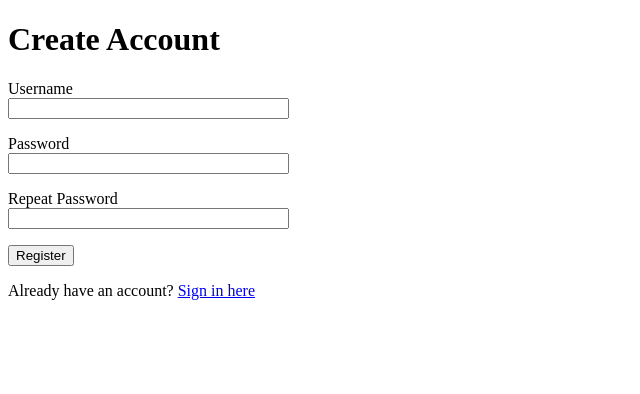
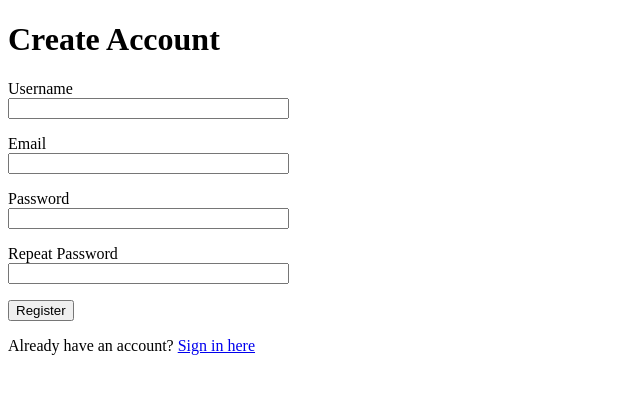
Before and after one commit to realguest3920/ACIT-2911-Agile-Development-Project, a Flask app: page /register in a window 1280 px wide. Shown: the top 394 px of the page, without its empty margins (0-640 px from the left). Run offline with Flask 3, Linux system fonts and the light colour scheme.

Commit message:
email added

```diff
--- a/app/forms.py
+++ b/app/forms.py
@@ -1,6 +1,6 @@
 from flask_wtf import FlaskForm
 from werkzeug.security import check_password_hash
-from wtforms import StringField, PasswordField, BooleanField, SubmitField
+from wtforms import StringField, PasswordField, BooleanField, SubmitField,EmailField
 from wtforms.validators import DataRequired, EqualTo
 
 class LoginForm(FlaskForm):
@@ -11,6 +11,7 @@ class LoginForm(FlaskForm):
 
 class RegisterForm(FlaskForm):
     username = StringField('Username', validators=[DataRequired()])
+    email = EmailField('Email' , validators=[DataRequired()])
     password = PasswordField('Password', validators=[DataRequired()])
     confirm_password = PasswordField('Repeat Password', validators=[DataRequired(), EqualTo('password')])
     submit = SubmitField('Register')
--- a/app/routes.py
+++ b/app/routes.py
@@ -32,14 +32,19 @@ def register():
     form = RegisterForm()
     if form.validate_on_submit():
         existing_user = mongo.db.users.find_one({"username": form.username.data})
-        if existing_user is None:
+        emailcheck = mongo.db.email.find_one({"email": form.username.data})
+        if existing_user:
+            flash('Username already exists')
+        elif emailcheck:
+            flash('Email already registered')
+        else:
             hashed_password = generate_password_hash(form.password.data)
             mongo.db.users.insert_one({
-                    "username": form.username.data,
-                    "password_hash": hashed_password
-                })
+                "username": form.username.data,
+                "email": form.email.data,
+                "password_hash": hashed_password
+            })
             flash('Account created successfully! Please log in.')
             return redirect(url_for('login'))
-        else:
-            flash('Username already exists')
+
     return render_template('register.html', title='Register', form=form)
--- a/app/templates/register.html
+++ b/app/templates/register.html
@@ -14,6 +14,13 @@
             {{ form.username(size=32) }}
             {% for error in form.username.errors %}
             <span style="color: red;"> [{{ error }} ]</span>
+            {% endfor %}
+        </p>
+        <p>
+            {{ form.email.label }} <br>
+            {{ form.email(size=32) }}
+            {% for error in form.email.errors %}
+            <span style="color: red;"> [{{ error }} ] </span>
             {% endfor %}
         </p>
         <p>
```
Also changed, not shown: app/templates/login.html (+6 -9 lines), app/templates/index.html (added).
